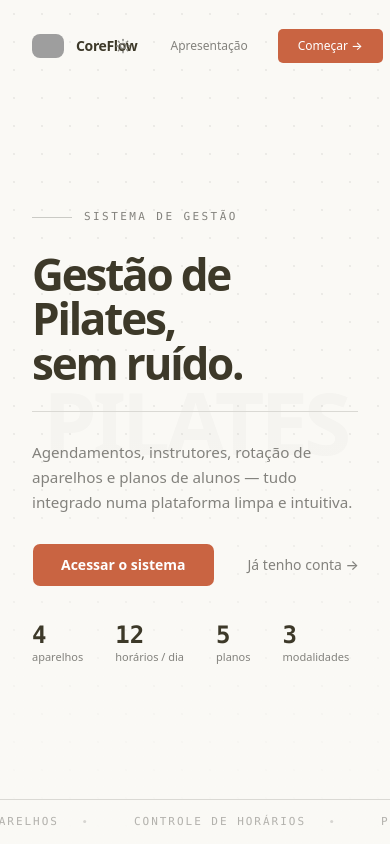
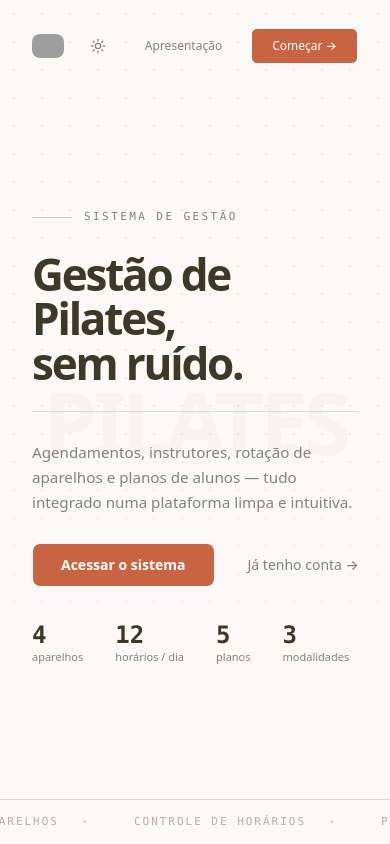
Before and after one commit to Cardosofiles/coreflow-pilates-web, a Next.js app: page / in a window 390 px wide. Built offline with nearby package versions, Linux system fonts and the light colour scheme; grey boxes are pictures that could not be loaded.

Commit message:
refactor(redirect): alterando o redirecionameto do usuário no botão de começar

```diff
--- a/src/app/(common)/page.tsx
+++ b/src/app/(common)/page.tsx
@@ -76,27 +76,25 @@ export default function LandingPage(): JSX.Element {
             className="rounded-lg object-cover"
             priority
           />
-          <span className="text-sm font-semibold tracking-tight">CoreFlow</span>
+          <span className="hidden sm:inline text-sm font-semibold tracking-tight">CoreFlow</span>
         </div>
 
         <div className="flex items-center gap-2">
           <div className="[&_button]:text-muted-foreground [&_button]:hover:bg-accent [&_button]:hover:text-foreground [&_button]:h-9 [&_button]:w-9 [&_button]:bg-transparent [&_button]:shadow-none">
             <ModeToggle />
           </div>
-          <Link href="/presentation">
           <Button
             variant="ghost"
             size="sm"
             className="text-muted-foreground hover:text-foreground h-9 cursor-pointer px-5 text-xs font-medium"
+            asChild
           >
-              Apresentação
+            <Link href="/presentation">Apresentação</Link>
           </Button>
-          </Link>
-          <Link href="/sign-up">
-            <Button size="sm" className="h-9 cursor-pointer px-5 text-xs font-medium">
-              Começar →
+
+          <Button asChild size="sm" className="h-9 cursor-pointer px-5 text-xs font-medium">
+            <Link href="/sign-in">Começar →</Link>
           </Button>
-          </Link>
         </div>
       </nav>
 
```
Lines whose indentation alone changed are shown as unchanged.
